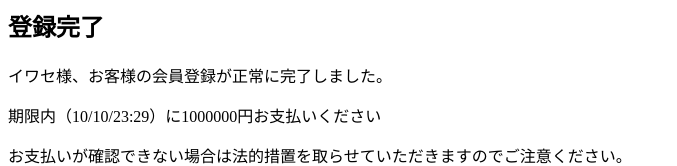
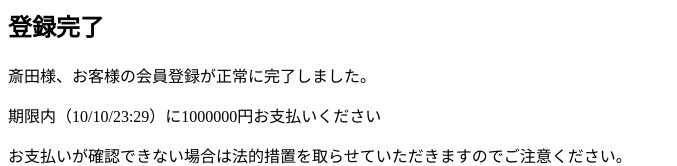
Before and after one commit to chiruchiru6103/chiruchiru6103.github.io, a plain HTML site: page index.html in a window 1280 px wide. Shown: the top 166 px of the page, without its empty margins (0-677 px from the left). Drawn offline with Linux system fonts and the light colour scheme.

Commit message:
Update index.html

```diff
--- a/index.html
+++ b/index.html
@@ -2,7 +2,7 @@
   <div class="hero-body">
     <div class="container">
       <h1 class="title is-size-1">登録完了</h1>
-      <p class="is-size-4">イワセ様、お客様の会員登録が正常に完了しました。</p>
+      <p class="is-size-4">斎田様、お客様の会員登録が正常に完了しました。</p>
       <p class="is-size-4">期限内（10/10/23:29）に<span class="has-text-weight-bold">1000000円</span>お支払いください</p>
 
   <p class="has-text-danger">お支払いが確認できない場合は<span class="has-text-weight-bold">法的措置</span>を取らせていただきますのでご注意ください。</p>
```
